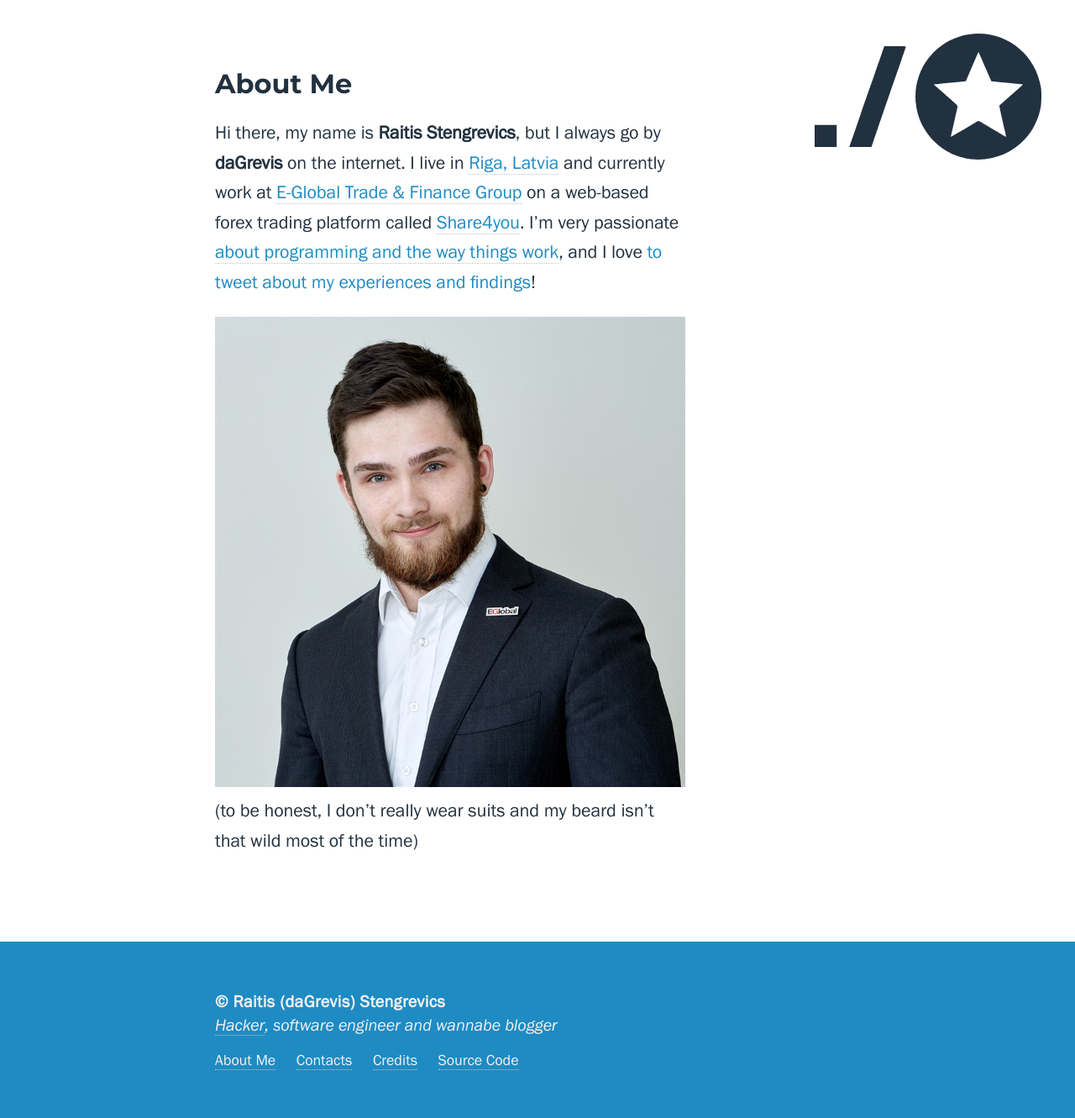
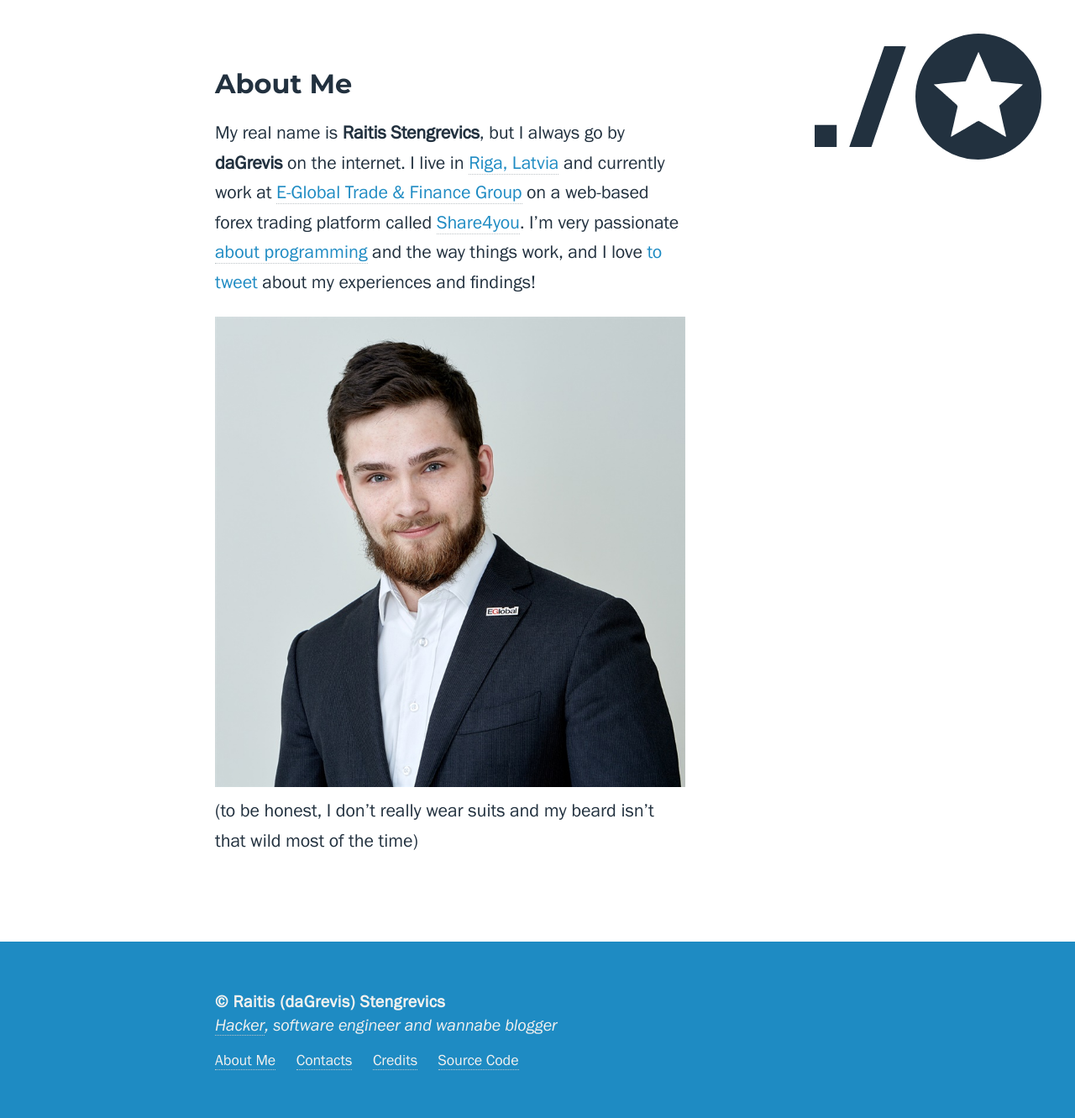
Before and after one commit to daGrevis/daGrev.is, a Jekyll site: the page built from about-me/index.html, in a window 1280 px wide. Shown: the whole page at 84% size. Built offline with Jekyll 4.4.1, drawn with Linux system fonts in a browser that asks for light colours; nearby versions of some CDN libraries.

Commit message:
Improve wording

```diff
--- a/about-me/index.html
+++ b/about-me/index.html
@@ -3,13 +3,13 @@ layout: page
 title: "About Me"
 ---
 
-Hi there, my name is **Raitis Stengrevics**, but I always go by **daGrevis** on
+My real name is **Raitis Stengrevics**, but I always go by **daGrevis** on
 the internet. I live in [Riga, Latvia](https://en.wikipedia.org/wiki/Riga) and
 currently work at [E-Global Trade & Finance
 Group](http://www.eglobal-forex.com/) on a web-based forex trading platform
-called [Share4you](https://share4you.com/).  I'm very passionate [about
-programming and the way things work](https://github.com/dagrevis), and I love
-[to tweet about my experiences and findings](https://twitter.com/dagrevis)!
+called [Share4you](https://share4you.com/). I'm very passionate [about
+programming](https://github.com/dagrevis) and the way things work, and I love
+[to tweet](https://twitter.com/dagrevis) about my experiences and findings!
 
 ![Raitis Stengrevics](/static/assets/raitis-stengrevics.jpg "Raitis Stengrevics")
 (to be honest, I don't really wear suits and my beard isn't that wild most of
```
